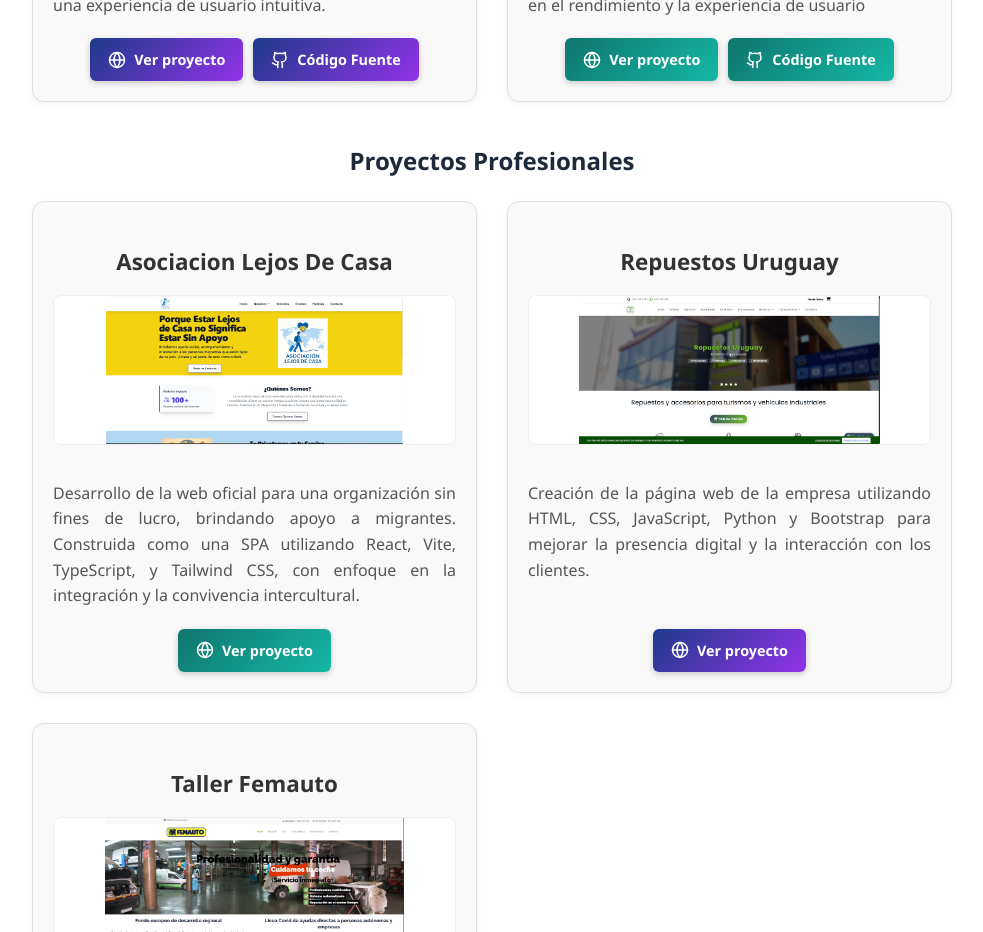
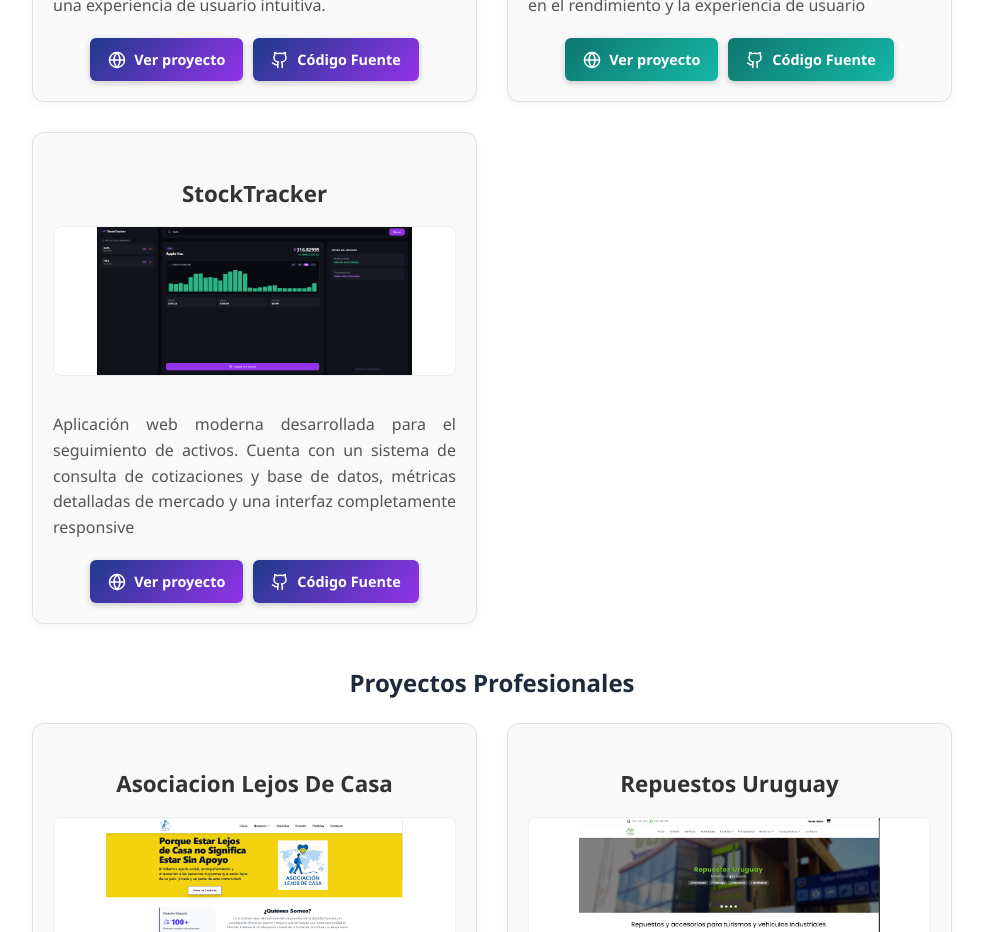
Before and after one commit to CarolinaOM/mi-cv, a React (Create React App) app: page /projects-full in a window 1280 px wide. Shown: the part 2820-3752 px from the top of the page, without its empty margins (148-1131 px from the left). Built offline with nearby package versions, Linux system fonts and the light colour scheme.

Commit message:
proyecto nuevo

```diff
--- a/src/components/ProyectPage.js
+++ b/src/components/ProyectPage.js
@@ -19,6 +19,7 @@ import movieHubImg from '../assets/images/peliculas.png';
 import lejosDeCasaImg from '../assets/images/lejos-de-casa.png';
 import ClimaImg from '../assets/images/Clima.png';
 import CafeteriaImg from '../assets/images/cafeteria.png';
+import StockTrackerImg from '../assets/images/proyecto.png';
 
 export default function ProyectPage({ language, onLanguageChange }) {
   const content = {
@@ -99,6 +100,13 @@ export default function ProyectPage({ language, onLanguageChange }) {
           image: CafeteriaImg,
           link: 'https://coffeehouse-project.netlify.app/',
           codeLink: 'https://github.com/CarolinaOM/coffee-house',
+        },
+        {
+          title: 'StockTracker',
+          description: `Aplicación web moderna desarrollada para el seguimiento de activos. Cuenta con un sistema de consulta de cotizaciones y base de datos, métricas detalladas de mercado y una interfaz completamente responsive`,
+          image: StockTrackerImg,
+          link: 'https://stock-tracke-app.netlify.app/',
+          codeLink: 'https://github.com/CarolinaOM/stock-tracker/tree/main',
         },
       ],
       professionalProjects: [
@@ -208,6 +216,13 @@ export default function ProyectPage({ language, onLanguageChange }) {
           link: 'https://coffeehouse-project.netlify.app/',
           codeLink: 'https://github.com/CarolinaOM/coffee-house',
         },
+         {
+          title: 'StockTracker',
+          description: `Modern web application developed for asset tracking. It features a quote lookup system and database, detailed market metrics, and a fully responsive interface.`,
+          image: StockTrackerImg,
+          link: 'https://stock-tracke-app.netlify.app/',
+          codeLink: 'https://github.com/CarolinaOM/stock-tracker/tree/main',
+        },
       ],
       professionalProjects: [
         /*
@@ -243,7 +258,7 @@ export default function ProyectPage({ language, onLanguageChange }) {
   const selected = content[language] || content['es'];
 
   const getButtonClass = (title) => {
-    const blueProjects = ['Buscador Disney', 'Disney Finder', 'Snake Game', 'La Table Du Chef', 'La Mirada De Tu Alma', 'Task App', 'Repuestos Uruguay', 'Atmos'];
+    const blueProjects = ['Buscador Disney', 'Disney Finder', 'Snake Game', 'La Table Du Chef', 'La Mirada De Tu Alma', 'Task App', 'Repuestos Uruguay', 'Atmos', 'StockTracker'];
     const greenProjects = ['Piedra, Papel o Tijera', 'Rock, Paper, Scissors', 'Princess Peach Showtime', 'MacarmiDeli', 'MovieHub', 'Asociacion Lejos De Casa', 'Taller Femauto','Coffee House'];
 
     if (blueProjects.includes(title)) {
```
Also changed, not shown: src/assets/images/proyecto.png (added).
